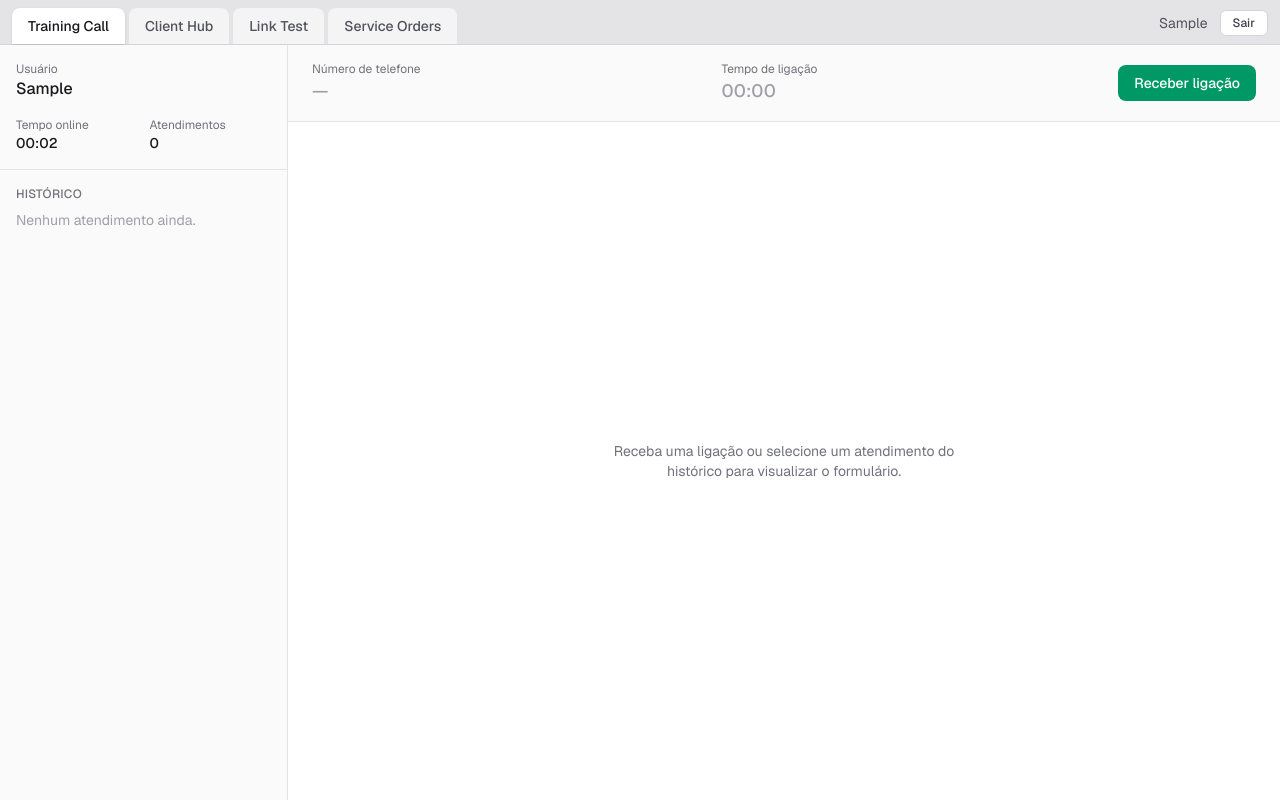
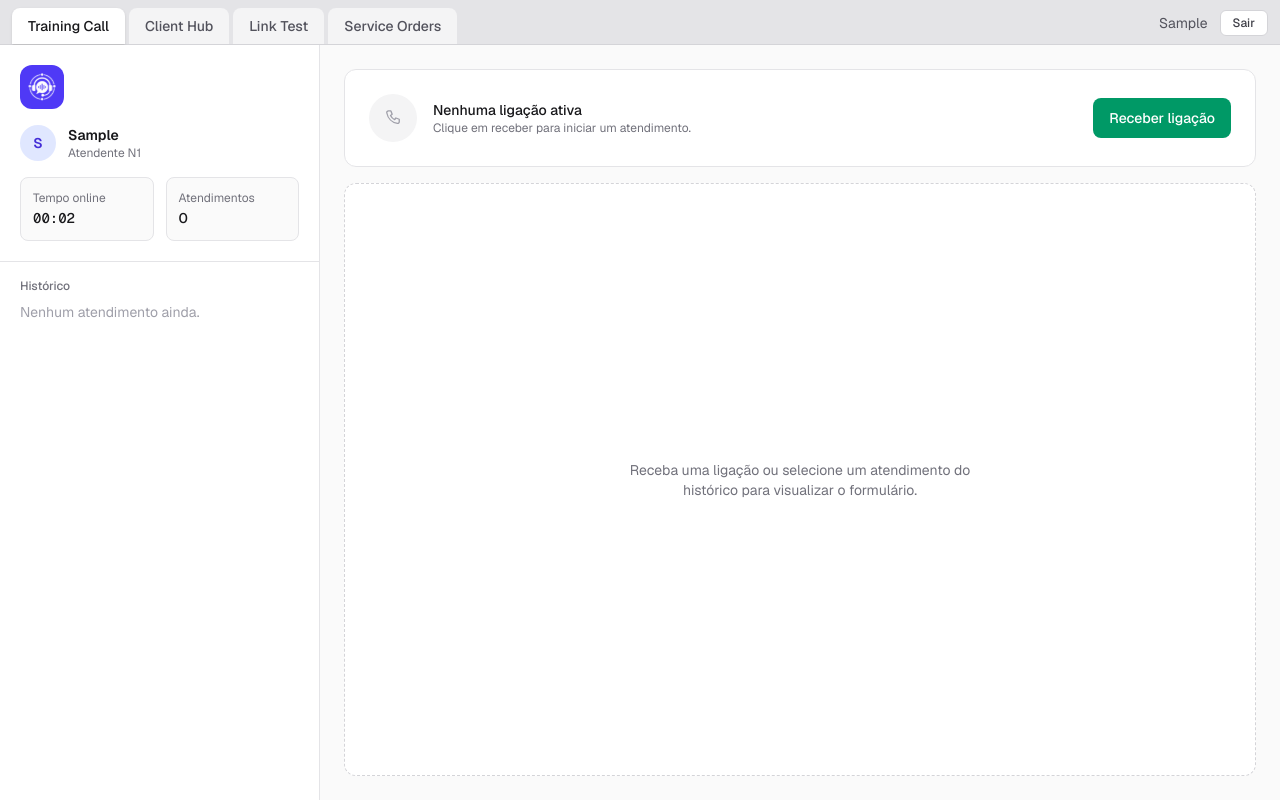
Before and after one commit to joao-vitorb/n1-call-simulator, a React (Vite) app: page / in a window 1280 px wide. Both pictures are taken after typing "Sample" into the empty fields and a click on the button "Entrar". Built offline with nearby package versions, Linux system fonts and the light colour scheme.

Commit message:
feat: redesign training call with clean saas styling, color and motion

```diff
--- a/src/contexts/TrainingSessionContext.tsx
+++ b/src/contexts/TrainingSessionContext.tsx
@@ -35,7 +35,7 @@ type TrainingSessionValue = {
   viewingCallId: string | null;
   receiveCall: (scenario: Scenario) => void;
   hangUp: () => void;
-  selectFinishedCall: (id: string | null) => void;
+  selectCall: (id: string | null) => void;
   updateCallForm: (id: string, updates: Partial<CallFormState>) => void;
   saveCall: (id: string) => void;
   appendMessage: (id: string, message: ConversationMessage) => void;
@@ -88,7 +88,7 @@ export function TrainingSessionProvider({ children }: { children: ReactNode }) {
       messages: [openingMessage],
     };
     setActiveCall(entry);
-    setViewingCallId(null);
+    setViewingCallId(entry.id);
   }
 
   function hangUp() {
@@ -106,7 +106,7 @@ export function TrainingSessionProvider({ children }: { children: ReactNode }) {
     setActiveCall(null);
   }
 
-  function selectFinishedCall(id: string | null) {
+  function selectCall(id: string | null) {
     setViewingCallId(id);
   }
 
@@ -157,7 +157,7 @@ export function TrainingSessionProvider({ children }: { children: ReactNode }) {
         viewingCallId,
         receiveCall,
         hangUp,
-        selectFinishedCall,
+        selectCall,
         updateCallForm,
         saveCall,
         appendMessage,
--- a/src/hooks/useElapsedTime.ts
+++ b/src/hooks/useElapsedTime.ts
@@ -1,23 +1,14 @@
 import { useEffect, useState } from 'react';
 
 export function useElapsedTime(startedAt: string | null): number {
-  const [seconds, setSeconds] = useState(0);
+  const [now, setNow] = useState(() => Date.now());
 
   useEffect(() => {
-    if (!startedAt) {
-      setSeconds(0);
-      return;
-    }
-
-    const tick = () => {
-      const elapsed = Math.floor((Date.now() - new Date(startedAt).getTime()) / 1000);
-      setSeconds(elapsed);
-    };
-
-    tick();
-    const id = window.setInterval(tick, 1000);
+    if (!startedAt) return;
+    const id = window.setInterval(() => setNow(Date.now()), 1000);
     return () => window.clearInterval(id);
   }, [startedAt]);
 
-  return seconds;
+  if (!startedAt) return 0;
+  return Math.max(0, Math.floor((now - new Date(startedAt).getTime()) / 1000));
 }
--- a/src/modules/TrainingCall/CallSidebar.tsx
+++ b/src/modules/TrainingCall/CallSidebar.tsx
@@ -1,3 +1,4 @@
+import trainingCallLogo from '../../assets/logos/training-call.svg';
 import { useAuth } from '../../contexts/AuthContext';
 import { formatElapsed } from '../../utils/time';
 import type { CallEntry } from '../../types/trainingCall';
@@ -5,68 +6,106 @@ import type { CallEntry } from '../../types/trainingCall';
 type CallSidebarProps = {
   onlineSeconds: number;
   callsCount: number;
+  activeCall: CallEntry | null;
   finishedCalls: CallEntry[];
   selectedId: string | null;
-  disabled: boolean;
   onSelectCall: (id: string | null) => void;
 };
 
 export function CallSidebar({
   onlineSeconds,
   callsCount,
+  activeCall,
   finishedCalls,
   selectedId,
-  disabled,
   onSelectCall,
 }: CallSidebarProps) {
   const { currentUser } = useAuth();
+  const initial = currentUser?.username.charAt(0).toUpperCase() ?? '?';
 
   return (
-    <aside className="flex w-72 flex-col border-r border-zinc-200 bg-zinc-50">
-      <div className="border-b border-zinc-200 p-4">
-        <p className="text-xs text-zinc-500">Usuário</p>
-        <p className="font-medium text-zinc-900">{currentUser?.username}</p>
+    <aside className="flex w-80 shrink-0 flex-col border-r border-zinc-200 bg-white">
+      <div className="border-b border-zinc-200 p-5">
+        <span className="flex h-11 w-11 items-center justify-center rounded-xl bg-indigo-600">
+          <img src={trainingCallLogo} alt="Training Call" className="h-7 w-7" />
+        </span>
 
-        <div className="mt-4 grid grid-cols-2 gap-3 text-sm">
+        <div className="mt-4 flex items-center gap-3">
+          <span className="flex h-9 w-9 items-center justify-center rounded-full bg-indigo-100 text-sm font-semibold text-indigo-700">
+            {initial}
+          </span>
           <div>
+            <p className="text-sm font-semibold text-zinc-900">{currentUser?.username}</p>
+            <p className="text-xs text-zinc-500">Atendente N1</p>
+          </div>
+        </div>
+
+        <div className="mt-4 grid grid-cols-2 gap-3">
+          <div className="rounded-lg border border-zinc-200 bg-zinc-50 p-3">
             <p className="text-xs text-zinc-500">Tempo online</p>
-            <p className="font-medium text-zinc-900">{formatElapsed(onlineSeconds)}</p>
+            <p className="mt-0.5 font-mono text-sm font-medium text-zinc-900">
+              {formatElapsed(onlineSeconds)}
+            </p>
           </div>
-          <div>
+          <div className="rounded-lg border border-zinc-200 bg-zinc-50 p-3">
             <p className="text-xs text-zinc-500">Atendimentos</p>
-            <p className="font-medium text-zinc-900">{callsCount}</p>
+            <p className="mt-0.5 text-sm font-medium text-zinc-900">{callsCount}</p>
           </div>
         </div>
       </div>
 
       <div className="flex-1 overflow-y-auto p-4">
-        <p className="mb-2 text-xs font-medium uppercase tracking-wide text-zinc-500">
-          Histórico
-        </p>
-        {finishedCalls.length === 0 ? (
-          <p className="text-sm text-zinc-400">Nenhum atendimento ainda.</p>
+        <p className="mb-2 px-1 text-xs font-medium text-zinc-500">Histórico</p>
+        {!activeCall && finishedCalls.length === 0 ? (
+          <p className="px-1 text-sm text-zinc-400">Nenhum atendimento ainda.</p>
         ) : (
           <ul className="space-y-2">
+            {activeCall && (
+              <li key={activeCall.id}>
+                <button
+                  type="button"
+                  onClick={() => onSelectCall(activeCall.id)}
+                  className={`w-full rounded-lg border p-3 text-left transition-colors ${
+                    selectedId === activeCall.id
+                      ? 'border-indigo-300 bg-indigo-50'
+                      : 'border-emerald-200 bg-emerald-50/40 hover:bg-emerald-50'
+                  }`}
+                >
+                  <p className="text-sm font-medium text-zinc-900">
+                    {activeCall.scenario.companyLegalName}
+                  </p>
+                  <p className="mt-1 font-mono text-xs text-zinc-500">{activeCall.phoneNumber}</p>
+                  <span className="mt-2 inline-flex items-center gap-1 rounded-full bg-emerald-50 px-2 py-0.5 text-xs font-medium text-emerald-700">
+                    <span aria-hidden="true" className="h-1.5 w-1.5 animate-pulse rounded-full bg-emerald-500" />
+                    Em andamento
+                  </span>
+                </button>
+              </li>
+            )}
             {finishedCalls.map((call) => {
               const isSelected = selectedId === call.id;
               return (
                 <li key={call.id}>
                   <button
                     type="button"
-                    disabled={disabled}
                     onClick={() => onSelectCall(isSelected ? null : call.id)}
-                    className={`w-full rounded-md border p-3 text-left text-sm transition-colors ${
+                    className={`w-full rounded-lg border p-3 text-left transition-colors ${
                       isSelected
-                        ? 'border-emerald-400 bg-emerald-50'
+                        ? 'border-indigo-300 bg-indigo-50'
                         : 'border-zinc-200 bg-white hover:bg-zinc-50'
-                    } ${disabled ? 'cursor-not-allowed opacity-50 hover:bg-white' : ''}`}
+                    }`}
                   >
-                    <p className="font-medium text-zinc-900">{call.scenario.companyLegalName}</p>
-                    <p className="mt-1 text-xs text-zinc-500">
+                    <p className="text-sm font-medium text-zinc-900">
+                      {call.scenario.companyLegalName}
+                    </p>
+                    <p className="mt-1 font-mono text-xs text-zinc-500">
                       {call.phoneNumber} · {formatElapsed(call.durationSeconds ?? 0)}
                     </p>
                     {!call.saved && (
-                      <p className="mt-1 text-xs font-medium text-amber-600">Pendente</p>
+                      <span className="mt-2 inline-flex items-center gap-1 rounded-full bg-amber-50 px-2 py-0.5 text-xs font-medium text-amber-700">
+                        <span aria-hidden="true" className="h-1.5 w-1.5 rounded-full bg-amber-500" />
+                        Pendente
+                      </span>
                     )}
                   </button>
                 </li>
--- a/src/modules/TrainingCall/CallStage.tsx
+++ b/src/modules/TrainingCall/CallStage.tsx
@@ -10,31 +10,41 @@ type CallStageProps = {
   onToggleMute: () => void;
 };
 
-export function CallStage({
-  activeCall,
-  muted,
-  onReceive,
-  onHangUp,
-  onToggleMute,
-}: CallStageProps) {
+function PhoneIcon() {
+  return (
+    <svg width="20" height="20" viewBox="0 0 24 24" fill="none" aria-hidden="true">
+      <path
+        d="M6.5 3.5h3l1.5 4-2 1.5a11 11 0 005 5l1.5-2 4 1.5v3a2 2 0 01-2.2 2A16 16 0 014.5 5.7 2 2 0 016.5 3.5z"
+        stroke="currentColor"
+        strokeWidth="1.6"
+        strokeLinejoin="round"
+      />
+    </svg>
+  );
+}
+
+export function CallStage({ activeCall, muted, onReceive, onHangUp, onToggleMute }: CallStageProps) {
   const callSeconds = useElapsedTime(activeCall?.startedAt ?? null);
 
   if (!activeCall) {
     return (
-      <div className="border-b border-zinc-200 bg-zinc-50">
-        <div className="flex items-center justify-between gap-4 px-6 py-4">
-          <div>
-            <p className="text-xs text-zinc-500">Número de telefone</p>
-            <p className="text-lg font-medium text-zinc-400">—</p>
-          </div>
-          <div>
-            <p className="text-xs text-zinc-500">Tempo de ligação</p>
-            <p className="text-lg font-medium text-zinc-400">00:00</p>
+      <div className="shrink-0 rounded-xl border border-zinc-200 bg-white p-6 animate-fade-in">
+        <div className="flex flex-wrap items-center justify-between gap-4">
+          <div className="flex items-center gap-4">
+            <span className="flex h-12 w-12 items-center justify-center rounded-full bg-zinc-100 text-zinc-400">
+              <PhoneIcon />
+            </span>
+            <div>
+              <p className="text-sm font-medium text-zinc-900">Nenhuma ligação ativa</p>
+              <p className="text-xs text-zinc-500">
+                Clique em receber para iniciar um atendimento.
+              </p>
+            </div>
           </div>
           <button
             type="button"
             onClick={onReceive}
-            className="rounded-lg bg-emerald-600 px-4 py-2 text-sm font-medium text-white transition-colors hover:bg-emerald-700"
+            className="rounded-lg bg-emerald-600 px-4 py-2.5 text-sm font-medium text-white transition-colors hover:bg-emerald-700"
           >
             Receber ligação
           </button>
@@ -44,45 +54,50 @@ export function CallStage({
   }
 
   return (
-    <div className="border-b border-zinc-200 bg-zinc-50">
-      <div className="flex items-center justify-between gap-4 px-6 py-4">
-        <div>
-          <p className="text-xs text-zinc-500">Número de telefone</p>
-          <p className="text-lg font-medium text-zinc-900">{activeCall.phoneNumber}</p>
+    <div className="shrink-0 rounded-xl border border-zinc-200 bg-white p-6 animate-fade-in">
+      <div className="flex flex-wrap items-center justify-between gap-4">
+        <div className="flex items-center gap-4">
+          <span className="flex h-12 w-12 items-center justify-center rounded-full bg-emerald-50 text-emerald-600 ring-4 ring-emerald-50/60">
+            <PhoneIcon />
+          </span>
+          <div>
+            <p className="font-mono text-lg font-medium text-zinc-900">{activeCall.phoneNumber}</p>
+            <p className="mt-0.5 flex items-center gap-1.5 text-xs text-zinc-500">
+              <span aria-hidden="true" className="h-1.5 w-1.5 animate-pulse rounded-full bg-emerald-500" />
+              Em ligação · <span className="font-mono text-emerald-600">{formatElapsed(callSeconds)}</span>
+            </p>
+          </div>
         </div>
-        <div>
-          <p className="text-xs text-zinc-500">Tempo de ligação</p>
-          <p className="text-lg font-medium text-emerald-600">{formatElapsed(callSeconds)}</p>
-        </div>
+
         <div className="flex items-center gap-2">
           <button
             type="button"
             onClick={onToggleMute}
             aria-pressed={muted}
-            className={`rounded-md border px-3 py-2 text-xs font-medium transition-colors ${
+            className={`rounded-lg border px-3 py-2 text-xs font-medium transition-colors ${
               muted
                 ? 'border-red-300 bg-red-50 text-red-700 hover:bg-red-100'
-                : 'border-zinc-300 bg-white text-zinc-700 hover:bg-zinc-50'
+                : 'border-zinc-200 bg-white text-zinc-700 hover:bg-zinc-50'
             }`}
           >
             {muted ? 'Mutado' : 'Mute'}
           </button>
           <button
             type="button"
-            className="rounded-md border border-zinc-300 bg-white px-3 py-2 text-xs font-medium text-zinc-700 hover:bg-zinc-50"
+            className="rounded-lg border border-zinc-200 bg-white px-3 py-2 text-xs font-medium text-zinc-700 transition-colors hover:bg-zinc-50"
           >
             Pause
           </button>
           <button
             type="button"
-            className="rounded-md border border-zinc-300 bg-white px-3 py-2 text-xs font-medium text-zinc-700 hover:bg-zinc-50"
+            className="rounded-lg border border-zinc-200 bg-white px-3 py-2 text-xs font-medium text-zinc-700 transition-colors hover:bg-zinc-50"
           >
             Transferência
           </button>
           <button
             type="button"
             onClick={onHangUp}
-            className="rounded-md bg-red-600 px-3 py-2 text-xs font-medium text-white hover:bg-red-700"
+            className="rounded-lg bg-red-600 px-3 py-2 text-xs font-medium text-white transition-colors hover:bg-red-700"
           >
             Desligar
           </button>
--- a/src/modules/TrainingCall/CallTranscript.tsx
+++ b/src/modules/TrainingCall/CallTranscript.tsx
@@ -26,6 +26,16 @@ const STATUS_LABEL: Record<CallStatus, string> = {
   error: 'Erro no microfone.',
 };
 
+const STATUS_DOT: Record<CallStatus, string> = {
+  idle: 'bg-zinc-300',
+  listening: 'bg-emerald-500',
+  speaking: 'bg-indigo-500',
+  thinking: 'bg-amber-500',
+  muted: 'bg-red-500',
+  unsupported: 'bg-zinc-300',
+  error: 'bg-red-500',
+};
+
 export function CallTranscript({ call, status, error }: CallTranscriptProps) {
   const scrollerRef = useRef<HTMLDivElement | null>(null);
 
@@ -37,8 +47,12 @@ export function CallTranscript({ call, status, error }: CallTranscriptProps) {
   }, [call.messages.length]);
 
   return (
-    <section className="flex max-h-72 flex-col border-b border-zinc-200 bg-zinc-50">
-      <div ref={scrollerRef} className="flex-1 overflow-y-auto p-4">
+    <section className="flex max-h-80 shrink-0 flex-col overflow-hidden rounded-xl border border-zinc-200 bg-white animate-fade-in">
+      <div className="border-b border-zinc-200 px-5 py-3">
+        <h3 className="text-sm font-semibold text-zinc-900">Conversa</h3>
+      </div>
+
+      <div ref={scrollerRef} className="flex-1 overflow-y-auto bg-zinc-50/50 p-4">
         <ul className="space-y-3">
           {call.messages.map((message, index) => (
             <li
@@ -46,13 +60,17 @@ export function CallTranscript({ call, status, error }: CallTranscriptProps) {
               className={message.role === 'customer' ? 'flex justify-start' : 'flex justify-end'}
             >
               <div
-                className={`max-w-md rounded-lg px-3 py-2 text-sm ${
+                className={`max-w-md rounded-2xl px-3.5 py-2 text-sm ${
                   message.role === 'customer'
-                    ? 'bg-white text-zinc-800 shadow-sm'
-                    : 'bg-emerald-600 text-white'
+                    ? 'rounded-tl-sm bg-white text-zinc-800 ring-1 ring-zinc-200'
+                    : 'rounded-tr-sm bg-indigo-600 text-white'
                 }`}
               >
-                <p className="mb-0.5 text-[10px] uppercase tracking-wide opacity-70">
+                <p
+                  className={`mb-0.5 text-[10px] font-medium uppercase tracking-wide ${
+                    message.role === 'customer' ? 'text-zinc-400' : 'text-indigo-200'
+                  }`}
+                >
                   {message.role === 'customer' ? call.scenario.contactName : 'Você'}
                 </p>
                 <p>{message.text}</p>
@@ -61,7 +79,7 @@ export function CallTranscript({ call, status, error }: CallTranscriptProps) {
           ))}
           {status === 'thinking' && (
             <li className="flex justify-start">
-              <div className="rounded-lg bg-white px-3 py-2 text-sm text-zinc-500 shadow-sm">
+              <div className="rounded-2xl rounded-tl-sm bg-white px-3.5 py-2 text-sm text-zinc-400 ring-1 ring-zinc-200">
                 {call.scenario.contactName} está pensando…
               </div>
             </li>
@@ -69,28 +87,11 @@ export function CallTranscript({ call, status, error }: CallTranscriptProps) {
         </ul>
       </div>
 
-      <div className="flex items-center gap-3 border-t border-zinc-200 bg-white px-4 py-3 text-xs">
-        <StatusBadge status={status} />
+      <div className="flex items-center gap-2 border-t border-zinc-200 px-5 py-3 text-xs">
+        <span aria-hidden="true" className={`h-2 w-2 shrink-0 rounded-full ${STATUS_DOT[status]}`} />
         <span className="text-zinc-500">{STATUS_LABEL[status]}</span>
         {error && <span className="text-red-600">{error}</span>}
       </div>
     </section>
   );
 }
-
-function StatusBadge({ status }: { status: CallStatus }) {
-  const color =
-    status === 'listening'
-      ? 'bg-emerald-500'
-      : status === 'speaking'
-      ? 'bg-blue-500'
-      : status === 'thinking'
-      ? 'bg-amber-500'
-      : status === 'muted'
-      ? 'bg-red-500'
-      : status === 'error'
-      ? 'bg-red-500'
-      : 'bg-zinc-300';
-
-  return <span className={`h-2 w-2 shrink-0 rounded-full ${color}`} />;
-}
--- a/src/modules/TrainingCall/TrainingCall.tsx
+++ b/src/modules/TrainingCall/TrainingCall.tsx
@@ -34,7 +34,7 @@ export function TrainingCall() {
     viewingCallId,
     receiveCall,
     hangUp,
-    selectFinishedCall,
+    selectCall,
     updateCallForm,
     saveCall,
     appendMessage,
@@ -48,7 +48,9 @@ export function TrainingCall() {
   const [asrError, setAsrError] = useState<string | null>(null);
 
   const viewingCall =
-    activeCall ?? finishedCalls.find((call) => call.id === viewingCallId) ?? null;
+    [activeCall, ...finishedCalls].find((call) => call?.id === viewingCallId) ??
+    activeCall ??
+    null;
 
   const { supported: asrSupported } = useSpeechRecognition({
     active: !!activeCall && !muted && !ttsActive && !aiBusy,
@@ -133,12 +135,12 @@ export function TrainingCall() {
       <CallSidebar
         onlineSeconds={onlineSeconds}
         callsCount={finishedCalls.length}
+        activeCall={activeCall}
         finishedCalls={finishedCalls}
         selectedId={viewingCallId}
-        disabled={activeCall !== null}
-        onSelectCall={selectFinishedCall}
+        onSelectCall={selectCall}
       />
-      <div className="flex flex-1 flex-col">
+      <div className="flex flex-1 flex-col gap-4 overflow-y-auto bg-zinc-50 p-6">
         <CallStage
           activeCall={activeCall}
           muted={muted}
@@ -165,7 +167,7 @@ export function TrainingCall() {
 
 function EmptyForm() {
   return (
-    <div className="flex flex-1 items-center justify-center bg-white p-8">
+    <div className="flex flex-1 items-center justify-center rounded-xl border border-dashed border-zinc-300 bg-white p-12">
       <p className="max-w-sm text-center text-sm text-zinc-500">
         Receba uma ligação ou selecione um atendimento do histórico para visualizar o
         formulário.
```
Also changed, not shown: src/modules/TrainingCall/CallCategorization.tsx (+30 -82 lines).
